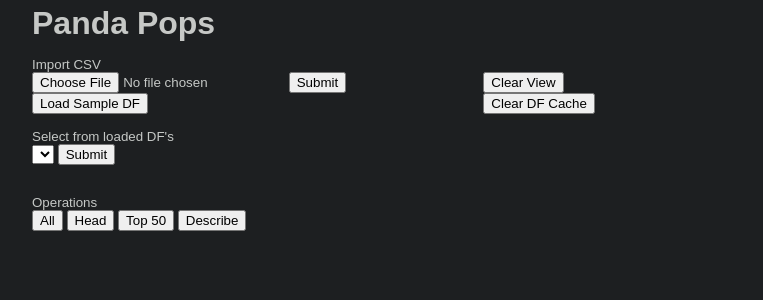
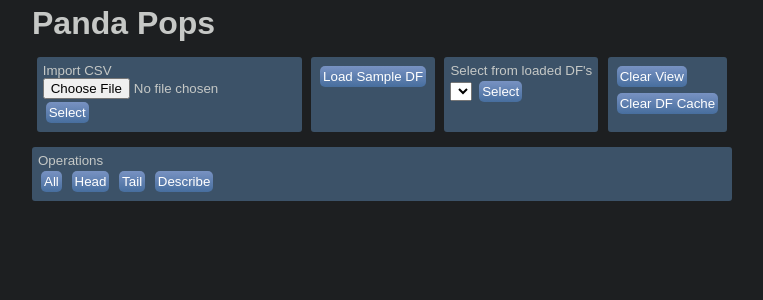
Before and after one commit to skwzrd/PandaOps, a Flask app: template templates/home.html in a window 1280 px wide. Shown: the top 300 px of the page, without its empty margins (258-1021 px from the left). Run offline with Flask 2, Linux system fonts and the light colour scheme; the template is opened without the code that fills it, so the values that code supplies are empty; parts of the project's set-up code (start-up, migrations or seed data) failed here and were passed over.

Commit message:
fix: df storage

```diff
--- /dev/null
+++ b/requirements.txt
@@ -0,0 +1,6 @@
+# Automatically generated by https://github.com/damnever/pigar.
+
+Flask == 1.1.2
+pandas == 1.0.3
+pyarrow == 0.17.1
+redis == 3.5.3
--- a/server.py
+++ b/server.py
@@ -1,56 +1,124 @@
 import os
 import pandas as pd
-from flask import Flask, render_template, request, url_for, session
+import redis
+import pyarrow
+from io import BytesIO
+import subprocess
+from flask import Flask, render_template, request, session, url_for
+
+# local redis exe filepath: C:\\Users\Michael\AppData\Local\redis\64bit\redis-server.exe
+# where to download redis for windows: https://github.com/dmajkic/redis/downloads
+# how to store dataframes with redis: https://stackoverflow.com/a/57986261/9576988
+
+redis_log = 'redis_output.txt'
+redis_server_exe_path = r"C:\\Users\Michael\AppData\Local\redis\64bit\redis-server.exe"
+
+with open(redis_log, mode='w') as f:
+    proc = subprocess.Popen(
+        redis_server_exe_path,
+        stdout=f
+    )
+r = redis.Redis(host='localhost', port=6379, db=0)
+r_context = pyarrow.default_serialization_context()
+
 
 app = Flask(__name__, static_url_path='/static')
+
 
 UPLOAD_FOLDER = 'UPLOAD_FOLDER'
 ALLOWED_FILETYPES = {'.csv'}
 app.config[UPLOAD_FOLDER] = 'static/temp'
 app.config['SECRET_KEY'] = '123456'
 
-DATABASE = 'db/img_board.db'
-SCHEMA = 'db/schema.sql'
 
 # TODO
 # ====
-# do not store df's in sessions (there is a small size limit) - find something else
-# clean up home()
+# replace df list dropdown with <ul>
+# check for duplicate records
+# filter by column values
 # refactor code into appropriate modules
 # show/hide column dtypes
 # convert column dtypes
-# apply methods on df column
-# create/remove column
-# plot df
-# save
-# css (tailwind?)
+# apply methods on dfs
+# create/remove columns
+# plot df's
+# save plots
+# save modified df's
+
+# DONE
+# ====
+# rearrange buttons
+# do not store df's in sessions (there is 4092 byte limit) - find something else
+# clean up home()
+# css styling (good enough for now)
 
 
+
+def make_df_key(key):
+    if key.startswith('df_'):
+        return key
+    return'df_'+key
+
 def get_session_df(key):
-    if key in session['dfs'].keys():
-        print(f'\'{key}\' found in session\'s df\'s.')
-        return pd.read_json(session['dfs'][key])
-    print(f'\'{key}\' not found in session\'s df\'s.')
+    key = make_df_key(key)
+    if session_key_exists(key):
+        df = r_context.deserialize(r.get(key))
+        return df
     return None
 
 
 def set_session_df(key, df):
-    session['dfs'][key] = df.to_json()
+    key = make_df_key(key)
+    r.set(key, r_context.serialize(df).to_buffer().to_pybytes())
     change_selected_df_key(key)
-    session.modified = True
 
 
 def clear_session_dfs():
-    session['dfs'] = {}
+    for key in get_df_keys():
+        print(f'Deleting df from cache: {key}.')
+        r.delete(key)
+
+
+def get_df_keys():
+    return [key.decode() for key in r.keys(pattern='df_*')]
+
+
+def decode_keys(keys):
+    return [key.lstrip('df_') for key in keys]
+
+
+def get_ordered_df_keys():
+    """Returns list of df keys (names) from the session with the selected df at index 0."""
+    df_keys = get_df_keys()
+    selected_df = get_selected_df_key()
+
+    if len(df_keys) == 0:
+        return None
+
+    if len(df_keys) > 1:
+        for x in df_keys:
+            if x == selected_df:
+                df_keys.remove(x)
+        df_keys = [selected_df] + df_keys
+
+    return decode_keys(df_keys)
+
+
+def session_key_exists(key):
+    if r.exists(key):
+        return True
+    return False
 
 
 def change_selected_df_key(key):
-    session['selected_df'] = key
-    session.modified = True
+    r.set('selected_df', key)
 
 
 def get_selected_df_key():
-    return session['selected_df']
+    key = r.get('selected_df')
+    if key:
+        key = make_df_key(key.decode())
+    return key
 
 
 def get_sample_df():
@@ -65,9 +133,6 @@ def get_sample_df():
             'F': 'foo'
         })
         set_session_df('Sample DF', df)
-        print('Added new sample df to session.')
-    else:
-        print('Loaded sample df from session.')
     return df
 
 
@@ -86,93 +151,74 @@ def load_df_from_path(path):
     if df is None:
         df = pd.read_csv(path)
         set_session_df(filename, df)
+    return df
 
+
+def df_from_request(f):
+    filename = f.filename
+    f_bytes = f.read()
+    f.close()
+
+    df = get_session_df(filename)
+    if df is None:
+        df = pd.read_csv(BytesIO(f_bytes))
+        set_session_df(filename, df)
     return df
 
 
 def operations(operation):
-    print(operation)
     df = get_session_df(get_selected_df_key())
     if df is not None:
         if operation == 'All':
             df = df
         elif operation == 'Describe':
             df = df.describe()
-        elif operation == 'Top 50':
-            df = df.iloc[:50]
         elif operation == 'Head':
             df = df.head()
+        elif operation == 'Tail':
+            df = df.tail()
+    return df
 
+
+def select_different_df(key):
+    df = get_session_df(key)
+    change_selected_df_key(key)
     return df
 
 
 def clear_df_display(command):
-    if command == 'Clear View':
-        print('Clearing view.')
-
-    elif command == 'Clear DF Cache':
-        print('Clearing df\'s in session.')
+    if command == 'Clear DF Cache':
         clear_session_dfs()
-
-
-def get_df_keys():
-    """Returns list of df keys (names) from the session with the selected df at index 0."""
-    df_keys = list(session['dfs'].keys())
-
-    if len(df_keys) == 0:
-        return None
-
-    elif len(df_keys) == 1:
-        return df_keys
-
-    else:
-        for x in df_keys:
-            if x == session['selected_df']:
-                df_keys.remove(x)
-
-        df_keys = [session['selected_df']] + df_keys
-
-    return df_keys
-
-
-def initialize_session():
-    session['dfs'] = {}
-    session['selected_df'] = None
-    session.modified = True
+    df = None
+    return df
 
 
 @app.route('/', methods=['GET', 'POST'])
 def home():
-    if 'dfs' not in session.keys():
-        print('Initializing session df\'s.')
-        initialize_session()
-
     df = None
     if request.method == 'POST':
 
-        if ('get_df' in request.files) and (request.files['get_df']):
-            print(f"Uploading file \'{request.files['get_df']}\'.")
-            path = save_uploaded_csv(request.files['get_df'])
-            df = load_df_from_path(path)
+        if ('upload_df' in request.files) and (request.files['upload_df']):
+            print(f"Uploading file {request.files['upload_df'].filename}.")
+            df = df_from_request(request.files['upload_df'])
 
-        elif ('get_df' in request.form) and(request.form['get_df'] == 'Load Sample DF'):
+        elif ('sample_df' in request.form):
             print('Loading sample df.')
             df = get_sample_df()
 
         elif ('clear' in request.form):
-            clear_df_display(request.form['clear'])
-            df = None
+            print('Clearing view.')
+            df = clear_df_display(request.form['clear'])
 
         elif ('operate' in request.form):
-            print('Performing operation.')
+            print('Operation recieved.')
             df = operations(request.form['operate'])
 
         elif ('df_selection' in request.form):
-            print('Switching df based on form selection.')
-            df = get_session_df(request.form['df_selection'])
-            change_selected_df_key(request.form['df_selection'])
+            print('Selecting different df.')
+            df = select_different_df(request.form['df_selection'])
 
     if df is not None:
         df = df.to_html()
 
-    return render_template('home.html', df=df, df_keys=get_df_keys())
+    return render_template('home.html', df=df, df_keys=get_ordered_df_keys())
--- a/static/css/index.css
+++ b/static/css/index.css
@@ -18,9 +18,79 @@ body {
     padding-right: 5px;
 }
 
+form {
+    background-color: rgb(60, 82, 104);
+    border-radius: 3px;
+    border: 0px solid;
+    padding: 6px;
+    margin: 0 auto;
+}
+
+table {
+    border-collapse: collapse;
+    border: 1px solid;
+    width: 100%;
+}
+
+tr, td, th {
+    border: none;
+    padding: 3px;
+    text-align: left;
+}
+
+thead tr th {
+    border-bottom: 1px solid;
+    background-color: rgb(29, 29, 29)
+}
+
+th {
+    text-emphasis: bold;
+}
+
+.table_wrapper {
+    border-radius: 3px;
+    overflow: hidden;
+}
+
+tr:nth-child(even) {background-color: rgb(46, 46, 46)}
+tr:nth-child(odd) {background-color: rgb(63, 63, 63)}
+
 .row {
     display: flex;
-    justify-content: space-between;
+    width: 100%;
+}
+
+input[type="submit"] {
+	background:linear-gradient(to bottom, #7892c2 0%, #476e9e 100%);
+	background-color:#7892c2;
+	border-radius:5px;
+	border:0px solid;
+    display:inline-block;
+    margin: 3px;
+	cursor:pointer;
+	color:#ffffff;
+	font-family:Arial;
+	padding:3px;
+	text-decoration:none;
+}
+
+input[type="submit"]:hover {
+	background:linear-gradient(to bottom, #476e9e 5%, #7892c2 100%);
+	background-color:#476e9e;
+}
+
+input[type="submit"]:focus {
+	position:relative;
+    top:1px;
+    background:linear-gradient(to bottom, #3a5677 5%, #5d6b86 100%);
+	background-color:#384d68;
+}
+
+.pressed {
+	position:relative;
+    top:1px;
+    background:linear-gradient(to bottom, #3a5677 5%, #5d6b86 100%);
+	background-color:#384d68;
 }
 
 .close {
--- /dev/null
+++ b/static/js/index.js
@@ -0,0 +1,7 @@
+
+$(document).ready(function(){
+    $(".op_btn").click(function(){
+        $(".op_btn").removeClass('pressed');
+        $(this).addClass('pressed');
+    });
+});
--- a/templates/home.html
+++ b/templates/home.html
@@ -10,23 +10,15 @@
         <form method="POST" action="/" enctype="multipart/form-data">
             Import CSV
             <br>
-            <input type="file" name="get_df" accept=".csv">
-            <input type="submit">
+            <input type="file" name="upload_df" accept=".csv">
             <br>
-            <input type="submit" name="get_df" value="Load Sample DF">
+            <input type="submit" value='Select'>
         </form>
 
         <form method="POST" action="/" enctype="multipart/form-data">
-            <br>
-            <input type="submit" name="clear" value="Clear View">
-            <br>
-            <input type="submit" name="clear" value="Clear DF Cache">
+            <input type="submit" name="sample_df" value="Load Sample DF">
         </form>
-        <br>
-    </div>
 
-    <div>
-        <br>
         <form method="POST" action="/" enctype="multipart/form-data">
             <div>
                 {% if df_keys is not none %}
@@ -37,27 +29,36 @@
                             <option value="{{ df_key }}">{{ df_key }}</option>
                         {% endfor %}
                     </select>
-                    <input type="submit">
+                    <input type="submit" value='Select'>
                 {% else %}
-                    No DF's have been loaded yet.
+                    No DF's loaded.
                 {% endif %}
             </div>
             <br>
         </form>
+
+        <form method="POST" action="/" enctype="multipart/form-data">
+            <input type="submit" name="clear" value="Clear View">
+            <br>
+            <input type="submit" name="clear" value="Clear DF Cache">
+        </form>
         <br>
     </div>
+    <br>
 
     {% if df is not none %}
         <form method="POST" action="/" enctype="multipart/form-data">
             Operations
             <br>
-            <input type="submit" name="operate" value="All">
-            <input type="submit" name="operate" value="Head">
-            <input type="submit" name="operate" value="Top 50">
-            <input type="submit" name="operate" value="Describe">
+            <input class="op_btn" type="submit" name="operate" value="All">
+            <input class="op_btn" type="submit" name="operate" value="Head">
+            <input class="op_btn" type="submit" name="operate" value="Tail">
+            <input class="op_btn" type="submit" name="operate" value="Describe">
         </form>
         <br>
-        {{ df | safe}}
+        <div class="table_wrapper">
+            {{ df | safe}}
+        </div>
     {% endif %}
 </div>
 
--- a/templates/layout.html
+++ b/templates/layout.html
@@ -8,4 +8,6 @@
     <body>
         {% block body %}{% endblock %}
     </body>
+    <script type="application/javascript" src="https://ajax.googleapis.com/ajax/libs/jquery/3.5.1/jquery.min.js"></script>
+    <script type="application/javascript" src="{{ url_for('static', filename='js/index.js') }}"></script>
 </html>
```
Also changed, not shown: README.md, resources/commit_1.gif (renamed from resources/preview.gif), resources/commit_2.PNG (added), 1 other file.
